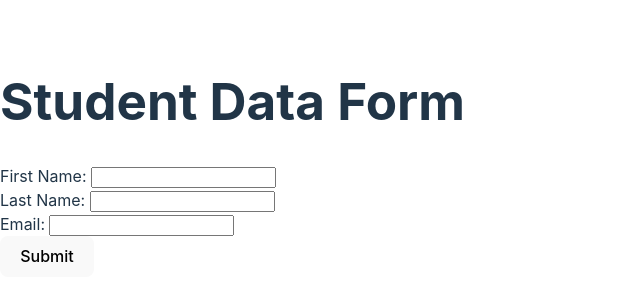
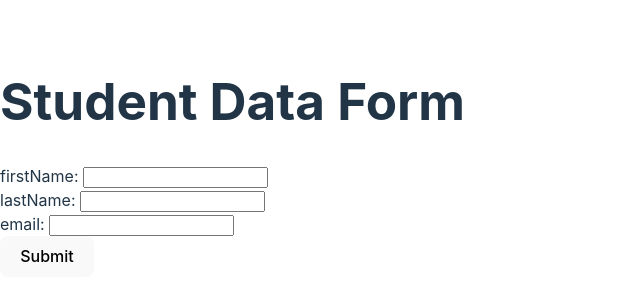
Before and after one commit to nikcladis/ReactFormApp, a React (Vite) app: page / in a window 1280 px wide. Shown: the part 242-542 px from the top of the page, without its empty margins (0-640 px from the left). Built offline with nearby package versions, Linux system fonts and the light colour scheme.

Commit message:
student-form-app | Fix State Structure into an Array & Map the Fields

```diff
--- a/src/components/StudentForm.jsx
+++ b/src/components/StudentForm.jsx
@@ -1,20 +1,21 @@
 import React, { useState } from "react";
 import StudentField from "./StudentField";
 
-const initialState = {
-  firstName: { value: "", isMissing: false },
-  lastName: { value: "", isMissing: false },
-  email: { value: "", isMissing: false },
-};
+const initialState = [
+  { name: "firstName", type: "text", value: "", isMissing: false },
+  { name: "lastName", type: "text", value: "", isMissing: false },
+  { name: "email", type: "email", value: "", isMissing: false },
+];
 
 const StudentForm = () => {
   const [state, setState] = useState(initialState);
 
-  const handleChange = (field, value) => {
-    setState((prevState) => ({
-      ...prevState,
-      [field]: { value, isMissing: false },
-    }));
+  const handleChange = (fieldName, value) => {
+    setState((prevState) =>
+      prevState.map((field) =>
+        field.name === fieldName ? { ...field, value, isMissing: false } : field
+      )
+    );
   };
 
   const handleSubmit = (e) => {
@@ -23,24 +24,15 @@ const StudentForm = () => {
 
   return (
     <form onSubmit={handleSubmit}>
-      <StudentField
-        label="First Name"
-        type="text"
-        value={state.firstName.value}
-        onChange={(e) => handleChange("firstName", e.target.value)}
-      />
-      <StudentField
-        label="Last Name"
-        type="text"
-        value={state.lastName.value}
-        onChange={(e) => handleChange("lastName", e.target.value)}
-      />
-      <StudentField
-        label="Email"
-        type="email"
-        value={state.email.value}
-        onChange={(e) => handleChange("email", e.target.value)}
-      />
+      {state.map((field) => (
+        <StudentField
+          key={field.name}
+          label={field.name}
+          type={field.type}
+          value={field.value}
+          onChange={(e) => handleChange(field.name, e.target.value)}
+        />
+      ))}
       <button type="submit">Submit</button>
     </form>
   );
```
